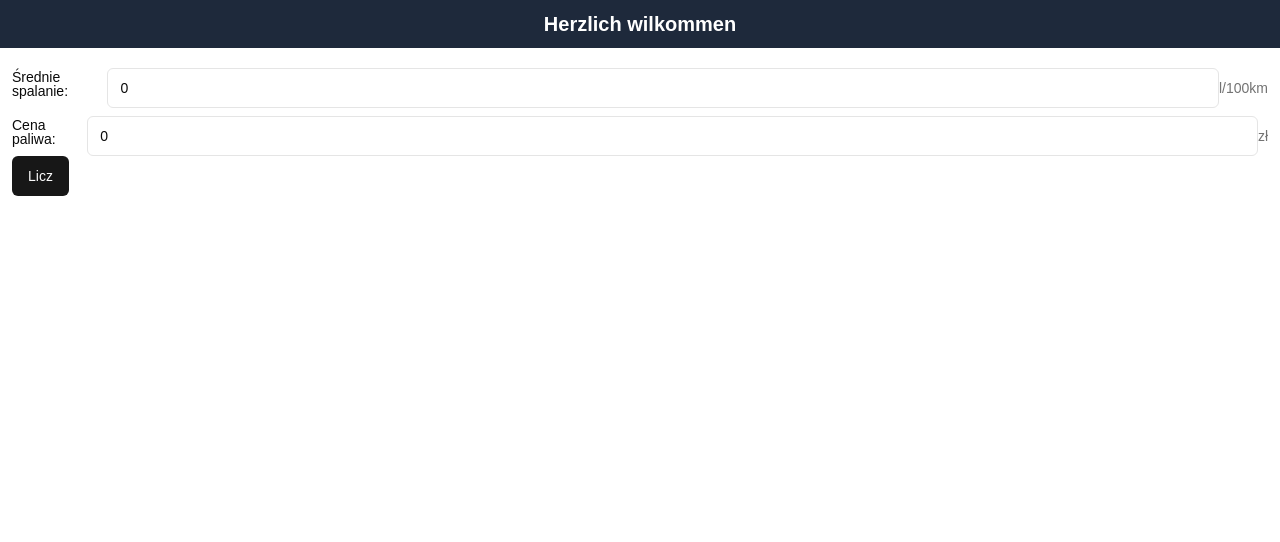
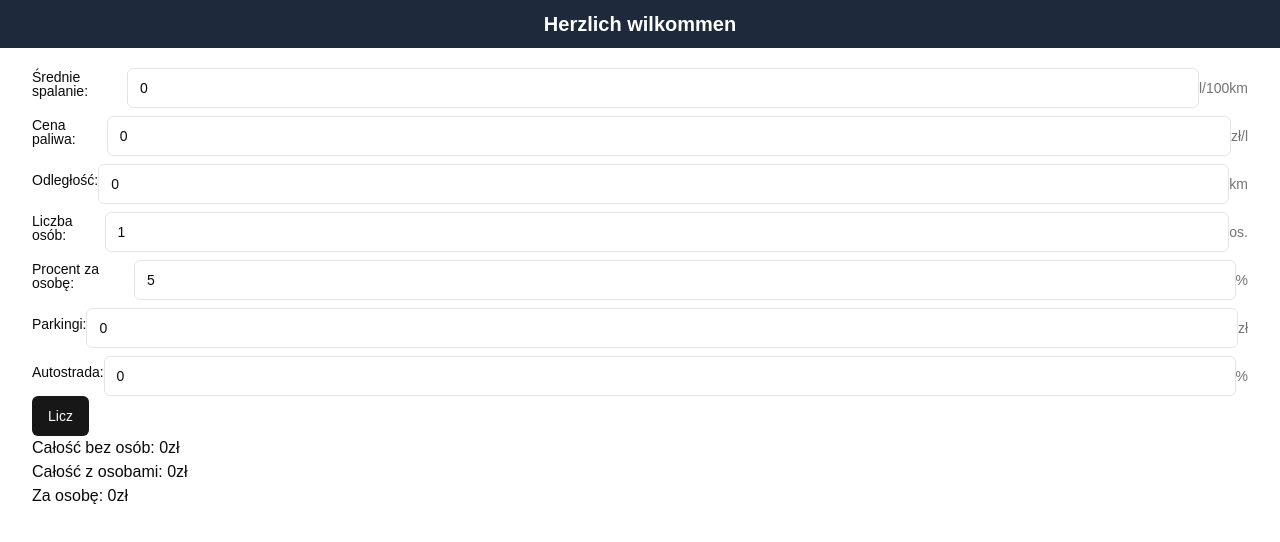
Before and after one commit to Write13579/brum_v.5.0, a Next.js app: page /obliczTrase in a window 1280 px wide. Shown: the top 542 px of the page. Built offline with nearby package versions, Linux system fonts and the light colour scheme; a web font is replaced by a local one.

Commit message:
vercel ogarnij dupe

```diff
--- a/src/app/obliczTrase/InputyDlaTrasy.tsx
+++ b/src/app/obliczTrase/InputyDlaTrasy.tsx
@@ -3,8 +3,6 @@
 import { zodResolver } from "@hookform/resolvers/zod";
 import { useForm } from "react-hook-form";
 import { z } from "zod";
-
-import { toast } from "@/components/hooks/use-toast";
 import { Button } from "@/components/ui/button";
 import {
   Form,
@@ -16,6 +14,7 @@ import {
   FormMessage,
 } from "@/components/ui/form";
 import { Input } from "@/components/ui/input";
+import { useState } from "react";
 
 const FormSchema = z.object({
   srednieSpalanie: z.coerce.number(),
@@ -44,20 +43,40 @@ export function InputyDlaTrasy() {
     },
   });
 
+  const [caloscBezOsob, setCaloscBezOsob] = useState(0);
+  const [caloscZOsobami, setCaloscZOsobami] = useState(0);
+  const [zaOsobe, setZaOsobe] = useState(0);
+
   function onSubmit(data: z.infer<typeof FormSchema>) {
-    toast({
-      title: "You submitted the following values:",
-      description: (
-        <pre className="mt-2 w-[340px] rounded-md bg-slate-950 p-4">
-          <code className="text-white">{JSON.stringify(data, null, 2)}</code>
-        </pre>
-      ),
-    });
+    const caloscBezOsob = parseFloat(
+      (
+        (data.srednieSpalanie / 100) * data.odleglosc * data.cenaPaliwa +
+        data.parkingi +
+        data.autostrada
+      ).toFixed(2)
+    );
+    setCaloscBezOsob(caloscBezOsob);
+
+    const caloscZOsobami = parseFloat(
+      (
+        (data.srednieSpalanie / 100) *
+          data.odleglosc *
+          data.cenaPaliwa *
+          (1 + data.procentZaOsobe / 100) +
+        data.parkingi +
+        data.autostrada
+      ).toFixed(2)
+    );
+    setCaloscZOsobami(caloscZOsobami);
+
+    const zaOsobe = parseFloat((caloscZOsobami / data.liczbaOsob).toFixed(2));
+    setZaOsobe(zaOsobe);
   }
 
   return (
+    <div className="px-5 m-3">
       <Form {...form}>
-      <form onSubmit={form.handleSubmit(onSubmit)} className="m-3">
+        <form onSubmit={form.handleSubmit(onSubmit)}>
           <FormField
             control={form.control}
             name="srednieSpalanie"
@@ -81,7 +100,77 @@ export function InputyDlaTrasy() {
                 <FormControl>
                   <Input placeholder="6.40" {...field} />
                 </FormControl>
+                <FormDescription>zł/l</FormDescription>
+                <FormMessage />
+              </FormItem>
+            )}
+          />
+          <FormField
+            control={form.control}
+            name="odleglosc"
+            render={({ field }) => (
+              <FormItem className="flex m-0 p-0 items-center justify-center">
+                <FormLabel>Odległość:</FormLabel>
+                <FormControl>
+                  <Input placeholder="100" {...field} />
+                </FormControl>
+                <FormDescription>km</FormDescription>
+                <FormMessage />
+              </FormItem>
+            )}
+          />
+          <FormField
+            control={form.control}
+            name="liczbaOsob"
+            render={({ field }) => (
+              <FormItem className="flex m-0 p-0 items-center justify-center">
+                <FormLabel>Liczba osób:</FormLabel>
+                <FormControl>
+                  <Input placeholder="2" {...field} />
+                </FormControl>
+                <FormDescription>os.</FormDescription>
+                <FormMessage />
+              </FormItem>
+            )}
+          />
+          <FormField
+            control={form.control}
+            name="procentZaOsobe"
+            render={({ field }) => (
+              <FormItem className="flex m-0 p-0 items-center justify-center">
+                <FormLabel>Procent za osobę:</FormLabel>
+                <FormControl>
+                  <Input placeholder="8" {...field} />
+                </FormControl>
+                <FormDescription>%</FormDescription>
+                <FormMessage />
+              </FormItem>
+            )}
+          />{" "}
+          <FormField
+            control={form.control}
+            name="parkingi"
+            render={({ field }) => (
+              <FormItem className="flex m-0 p-0 items-center justify-center">
+                <FormLabel>Parkingi:</FormLabel>
+                <FormControl>
+                  <Input placeholder="0" {...field} />
+                </FormControl>
                 <FormDescription>zł</FormDescription>
+                <FormMessage />
+              </FormItem>
+            )}
+          />{" "}
+          <FormField
+            control={form.control}
+            name="autostrada"
+            render={({ field }) => (
+              <FormItem className="flex m-0 p-0 items-center justify-center">
+                <FormLabel>Autostrada:</FormLabel>
+                <FormControl>
+                  <Input placeholder="0" {...field} />
+                </FormControl>
+                <FormDescription>%</FormDescription>
                 <FormMessage />
               </FormItem>
             )}
@@ -89,5 +178,20 @@ export function InputyDlaTrasy() {
           <Button type="submit">Licz</Button>
         </form>
       </Form>
+      <div id="outputy">
+        <div id="caloscBezOsob">
+          <span>Całość bez osób: </span>
+          <span>{caloscBezOsob}zł</span>
+        </div>
+        <div id="caloscZOsobami">
+          <span>Całość z osobami: </span>
+          <span>{caloscZOsobami}zł</span>
+        </div>
+        <div id="zaOsobe">
+          <span>Za osobę: </span>
+          <span>{zaOsobe}zł</span>
+        </div>
+      </div>
+    </div>
   );
 }
--- a/src/app/obliczTrase/page.tsx
+++ b/src/app/obliczTrase/page.tsx
@@ -3,7 +3,9 @@ import { InputyDlaTrasy } from "./InputyDlaTrasy";
 export default function page() {
   return (
     <div id="alles">
-      <InputyDlaTrasy />
+      <div id="inputy">
+        <InputyDlaTrasy />
+      </div>
     </div>
   );
 }
--- a/src/components/hooks/use-toast.ts
+++ b/src/components/hooks/use-toast.ts
@@ -1,78 +1,75 @@
-"use client"
+"use client";
 
 // Inspired by react-hot-toast library
-import * as React from "react"
+import * as React from "react";
 
-import type {
-  ToastActionElement,
-  ToastProps,
-} from "@/components/ui/toast"
+import type { ToastActionElement, ToastProps } from "@/components/ui/toast";
 
-const TOAST_LIMIT = 1
-const TOAST_REMOVE_DELAY = 1000000
+const TOAST_LIMIT = 1;
+const TOAST_REMOVE_DELAY = 1000000;
 
 type ToasterToast = ToastProps & {
-  id: string
-  title?: React.ReactNode
-  description?: React.ReactNode
-  action?: ToastActionElement
-}
+  id: string;
+  title?: React.ReactNode;
+  description?: React.ReactNode;
+  action?: ToastActionElement;
+};
 
-const actionTypes = {
+const _actionTypes = {
   ADD_TOAST: "ADD_TOAST",
   UPDATE_TOAST: "UPDATE_TOAST",
   DISMISS_TOAST: "DISMISS_TOAST",
   REMOVE_TOAST: "REMOVE_TOAST",
-} as const
+} as const;
 
-let count = 0
+let count = 0;
 
 function genId() {
-  count = (count + 1) % Number.MAX_SAFE_INTEGER
-  return count.toString()
+  count = (count + 1) % Number.MAX_SAFE_INTEGER;
+  return count.toString();
 }
 
-type ActionType = typeof actionTypes
+type ActionType = typeof _actionTypes;
 
 type Action =
   | {
-      type: ActionType["ADD_TOAST"]
-      toast: ToasterToast
+      type: ActionType["ADD_TOAST"];
+      toast: ToasterToast;
     }
   | {
-      type: ActionType["UPDATE_TOAST"]
-      toast: Partial<ToasterToast>
+      type: ActionType["UPDATE_TOAST"];
+      toast: Partial<ToasterToast>;
     }
   | {
-      type: ActionType["DISMISS_TOAST"]
-      toastId?: ToasterToast["id"]
+      type: ActionType["DISMISS_TOAST"];
+      toastId?: ToasterToast["id"];
     }
   | {
-      type: ActionType["REMOVE_TOAST"]
-      toastId?: ToasterToast["id"]
-    }
+      type: ActionType["REMOVE_TOAST"];
+      toastId?: ToasterToast["id"];
+    };
 
 interface State {
-  toasts: ToasterToast[]
+  toasts: ToasterToast[];
 }
 
-const toastTimeouts = new Map<string, ReturnType<typeof setTimeout>>()
+const toastTimeouts = new Map<string, ReturnType<typeof setTimeout>>();
 
 const addToRemoveQueue = (toastId: string) => {
   if (toastTimeouts.has(toastId)) {
-    return
+    return;
   }
 
   const timeout = setTimeout(() => {
-    toastTimeouts.delete(toastId)
+    toastTimeouts.delete(toastId);
     dispatch({
       type: "REMOVE_TOAST",
       toastId: toastId,
-    })
-  }, TOAST_REMOVE_DELAY)
+    });
+  }, TOAST_REMOVE_DELAY);
 
-  toastTimeouts.set(toastId, timeout)
-}
+  toastTimeouts.set(toastId, timeout);
+};
 
 export const reducer = (state: State, action: Action): State => {
   switch (action.type) {
@@ -80,7 +77,7 @@ export const reducer = (state: State, action: Action): State => {
       return {
         ...state,
         toasts: [action.toast, ...state.toasts].slice(0, TOAST_LIMIT),
-      }
+      };
 
     case "UPDATE_TOAST":
       return {
@@ -88,19 +85,19 @@ export const reducer = (state: State, action: Action): State => {
         toasts: state.toasts.map((t) =>
           t.id === action.toast.id ? { ...t, ...action.toast } : t
         ),
-      }
+      };
 
     case "DISMISS_TOAST": {
-      const { toastId } = action
+      const { toastId } = action;
 
       // ! Side effects ! - This could be extracted into a dismissToast() action,
       // but I'll keep it here for simplicity
       if (toastId) {
-        addToRemoveQueue(toastId)
+        addToRemoveQueue(toastId);
       } else {
         state.toasts.forEach((toast) => {
-          addToRemoveQueue(toast.id)
-        })
+          addToRemoveQueue(toast.id);
+        });
       }
 
       return {
@@ -113,44 +110,44 @@ export const reducer = (state: State, action: Action): State => {
               }
             : t
         ),
-      }
+      };
     }
     case "REMOVE_TOAST":
       if (action.toastId === undefined) {
         return {
           ...state,
           toasts: [],
-        }
+        };
       }
       return {
         ...state,
         toasts: state.toasts.filter((t) => t.id !== action.toastId),
-      }
+      };
   }
+};
+
+const listeners: Array<(state: State) => void> = [];
+
+let memoryState: State = { toasts: [] };
+
+function dispatch(action: Action) {
+  memoryState = reducer(memoryState, action);
+  listeners.forEach((listener) => {
+    listener(memoryState);
+  });
 }
 
-const listeners: Array<(state: State) => void> = []
-
-let memoryState: State = { toasts: [] }
-
-function dispatch(action: Action) {
-  memoryState = reducer(memoryState, action)
-  listeners.forEach((listener) => {
-    listener(memoryState)
-  })
-}
-
-type Toast = Omit<ToasterToast, "id">
+type Toast = Omit<ToasterToast, "id">;
 
 function toast({ ...props }: Toast) {
-  const id = genId()
+  const id = genId();
 
   const update = (props: ToasterToast) =>
     dispatch({
       type: "UPDATE_TOAST",
       toast: { ...props, id },
-    })
-  const dismiss = () => dispatch({ type: "DISMISS_TOAST", toastId: id })
+    });
+  const dismiss = () => dispatch({ type: "DISMISS_TOAST", toastId: id });
 
   dispatch({
     type: "ADD_TOAST",
@@ -159,36 +156,36 @@ function toast({ ...props }: Toast) {
       id,
       open: true,
       onOpenChange: (open) => {
-        if (!open) dismiss()
+        if (!open) dismiss();
       },
     },
-  })
+  });
 
   return {
     id: id,
     dismiss,
     update,
-  }
+  };
 }
 
 function useToast() {
-  const [state, setState] = React.useState<State>(memoryState)
+  const [state, setState] = React.useState<State>(memoryState);
 
   React.useEffect(() => {
-    listeners.push(setState)
+    listeners.push(setState);
     return () => {
-      const index = listeners.indexOf(setState)
+      const index = listeners.indexOf(setState);
       if (index > -1) {
-        listeners.splice(index, 1)
+        listeners.splice(index, 1);
       }
-    }
-  }, [state])
+    };
+  }, [state]);
 
   return {
     ...state,
     toast,
     dismiss: (toastId?: string) => dispatch({ type: "DISMISS_TOAST", toastId }),
-  }
+  };
 }
 
-export { useToast, toast }
+export { useToast, toast };
```
Lines whose indentation alone changed are shown as unchanged.
